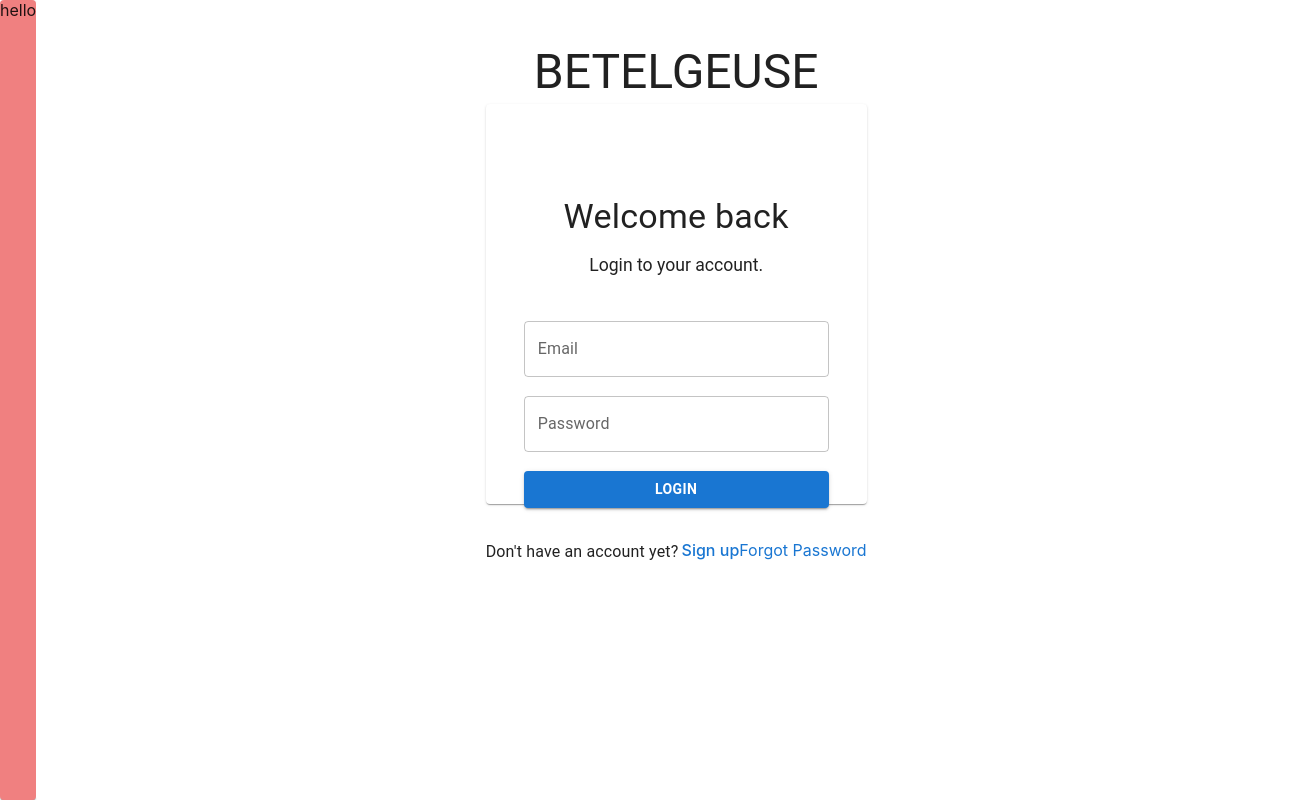
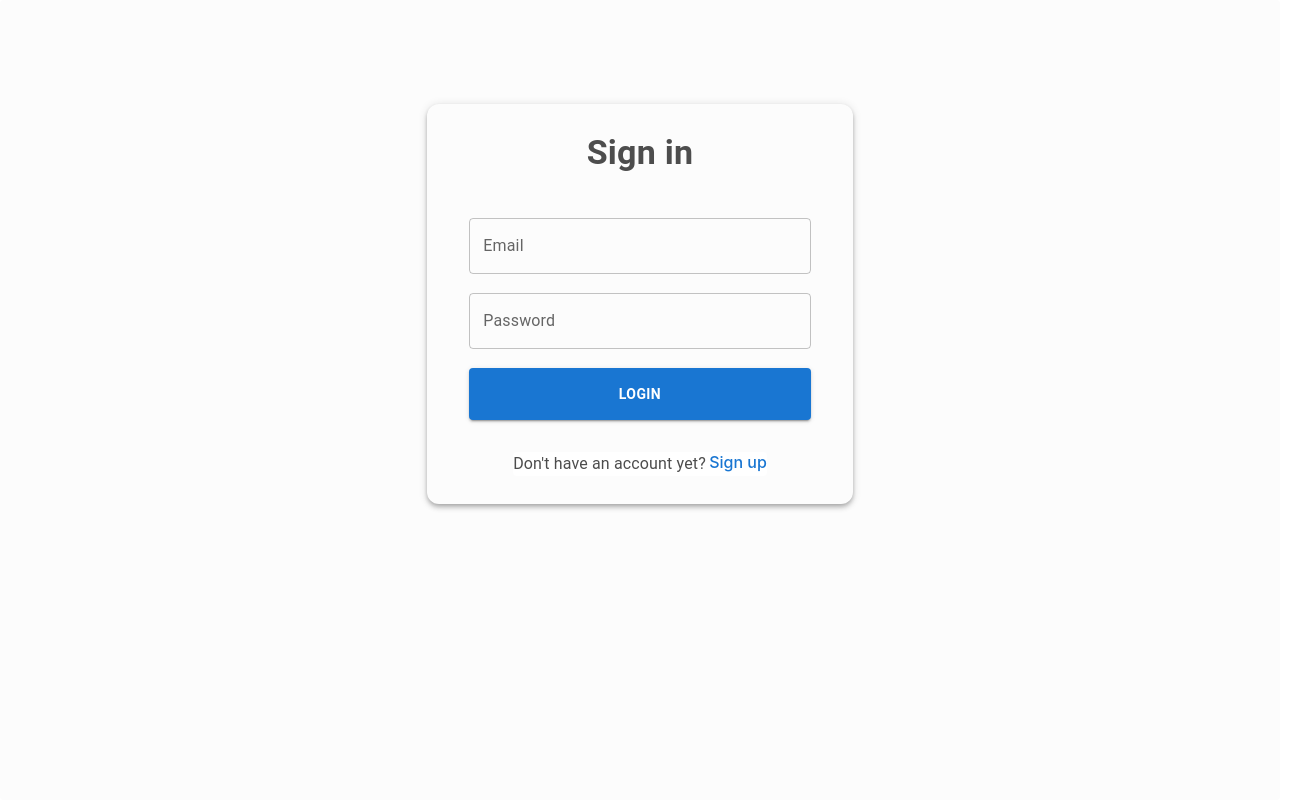
Before and after one commit to jallenmanaloto/binary-health, a React (Create React App) app: page / in a window 1280 px wide. Shown: the whole page, 1316 px wide, since content can reach past the window. Built offline with nearby package versions, Linux system fonts and the light colour scheme.

Commit message:
Fixed layout and design

```diff
--- a/src/components/login/UserLogin.js
+++ b/src/components/login/UserLogin.js
@@ -68,25 +68,28 @@ const UserLogin = () => {
   };
 
   return (
-    <Box>
+    <div>
       <Grid container>
-        <Grid item sm={0} xl={4}>
-          <Paper sx={{ backgroundColor: "lightcoral", height: "100vh" }}>
-            hello
-          </Paper>
-        </Grid>
-        <Grid item sm={8} xl={8}>
-          <Paper className={login.formContainer} elevation={0}>
-            <Paper className={login.form}>
-              <Typography sx={{ paddingBottom: "2em" }} variant="h3">
+        <Grid container item xl={12}>
+          <Paper
+            className={login.formContainer}
+            sx={{ backgroundColor: "#fcfcfc" }}
+            elevation={0}
+          >
+            <Grid item sm={8} md={4} xl={3}>
+              <Paper
+                sx={{ borderRadius: "12px", backgroundColor: "#fcfcfc" }}
+                className={login.form}
+                elevation={4}
+              >
+                {/* <Typography sx={{ paddingBottom: "2em" }} variant="h3">
                   BETELGEUSE
-              </Typography>
-              <Typography variant="h4">Welcome back</Typography>
+                </Typography> */}
                 <Typography
-                sx={{ fontSize: "1.1rem", paddingTop: "1rem" }}
-                variant="h5"
+                  sx={{ fontWeight: "bold", color: "#4d4d4d" }}
+                  variant="h4"
                 >
-                Login to your account.
+                  Sign in
                 </Typography>
                 <TextField
                   onChange={handleEmail}
@@ -96,6 +99,7 @@ const UserLogin = () => {
                     paddingBottom: "1.2rem",
                     marginTop: "2.7em",
                     width: "80%",
+                    backgroundColor: "#fcfcfc",
                   }}
                   label="Email"
                   variant="outlined"
@@ -104,45 +108,42 @@ const UserLogin = () => {
                   onChange={handlePassword}
                   onKeyDown={handleEnterKeyLogin}
                   value={password}
-                sx={{ paddingBottom: "1.2rem", width: "80%" }}
+                  sx={{
+                    paddingBottom: "1.2rem",
+                    width: "80%",
+                    backgroundColor: "#fcfcfc",
+                  }}
                   label="Password"
                   variant="outlined"
                 />
                 <Button
                   onClick={handleLogin}
-                sx={{ height: "3.2em", fontWeight: "bold", width: "80%" }}
+                  sx={{ height: "3.7em", fontWeight: "bold", width: "80%" }}
                   variant="contained"
                 >
                   Login
                 </Button>
                 <div className={login.optionsContainer}>
                   <Paper className={login.signupContainer} elevation={0}>
-                  <Typography sx={{ paddingRight: "0.2rem" }}>
+                    <Typography
+                      sx={{ paddingRight: "0.2rem", color: "#4d4d4d" }}
+                    >
                       Don't have an account yet?
                     </Typography>
                     <Link
                       sx={{ cursor: "pointer", fontWeight: "500" }}
-                    underline="none"
+                      underline="hover"
                     >
                       Sign up
                     </Link>
                   </Paper>
-                <Link
-                  sx={{
-                    marginTop: "2rem",
-                    fontWeight: "400",
-                    cursor: "pointer",
-                  }}
-                  underline="none"
-                >
-                  Forgot Password
-                </Link>
                 </div>
               </Paper>
+            </Grid>
           </Paper>
         </Grid>
       </Grid>
-    </Box>
+    </div>
   );
 };
 
```
Lines whose indentation alone changed are shown as unchanged.
